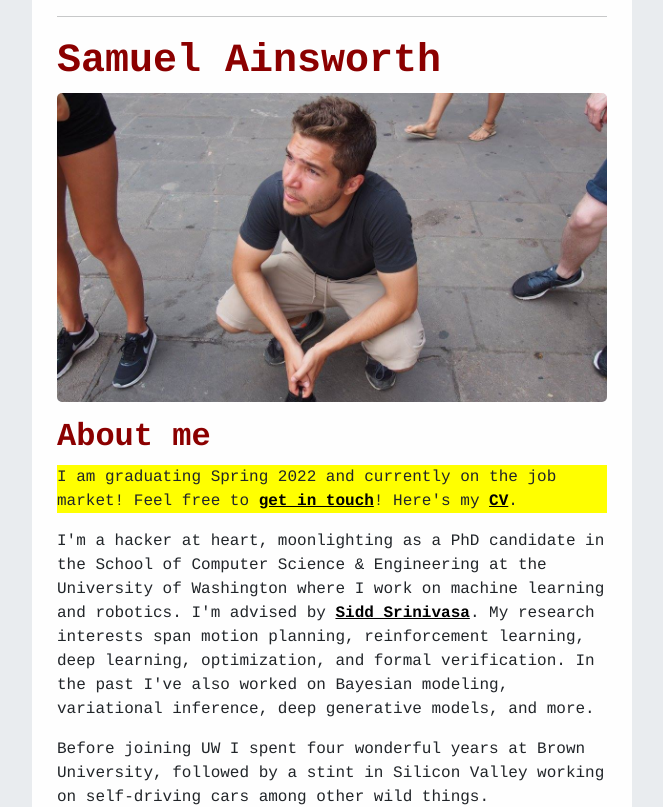
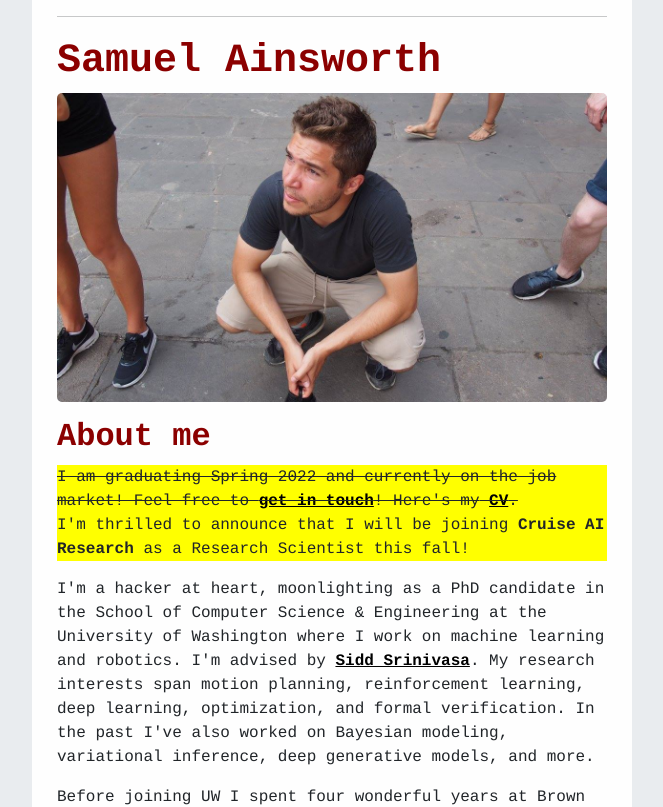
Before and after one commit to samuela/personal-website, a Next.js app: page / in a window 1280 px wide. Shown: the top 807 px of the page, without its empty margins (308-971 px from the left). Built offline with nearby package versions, Linux system fonts and the light colour scheme.

Commit message:
remove "on the job market" bit

```diff
--- a/pages/index.tsx
+++ b/pages/index.tsx
@@ -40,13 +40,19 @@ function HomePage() {
               About me
             </h2>
             <p style={{ backgroundColor: "yellow" }}>
-              I am graduating Spring 2022 and currently on the job market! Feel
-              free to <a href="mailto:skainsworth@gmail.com">get in touch</a>!
-              Here&apos;s my{" "}
-              <a href="https://docs.google.com/document/d/1tkn7R81TYDrTEphKRFxw7UqwiWb4PcVYuzWdX2mzaOU/edit?usp=sharing">
-                CV
-              </a>
-              .
+              <span style={{ textDecoration: "line-through" }}>
+                I am graduating Spring 2022 and currently on the job market!
+                Feel free to{" "}
+                <a href="mailto:skainsworth@gmail.com">get in touch</a>!
+                Here&apos;s my{" "}
+                <a href="https://docs.google.com/document/d/1tkn7R81TYDrTEphKRFxw7UqwiWb4PcVYuzWdX2mzaOU/edit?usp=sharing">
+                  CV
+                </a>
+                .
+              </span>{" "}
+              <br />
+              I&apos;m thrilled to announce that I will be joining{" "}
+              <b>Cruise AI Research</b> as a Research Scientist this fall!
             </p>
             <p>
               I&apos;m a hacker at heart, moonlighting as a PhD candidate in the
```
